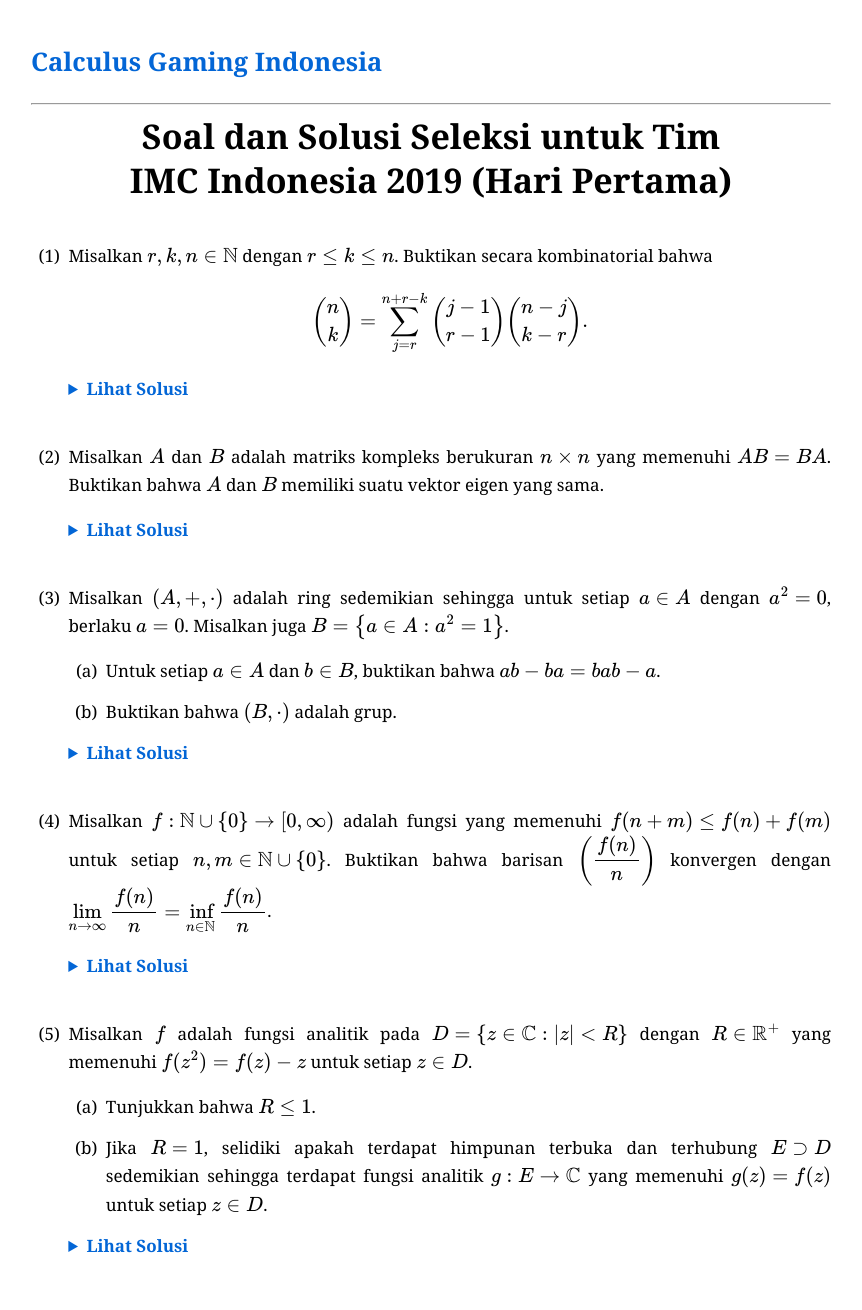
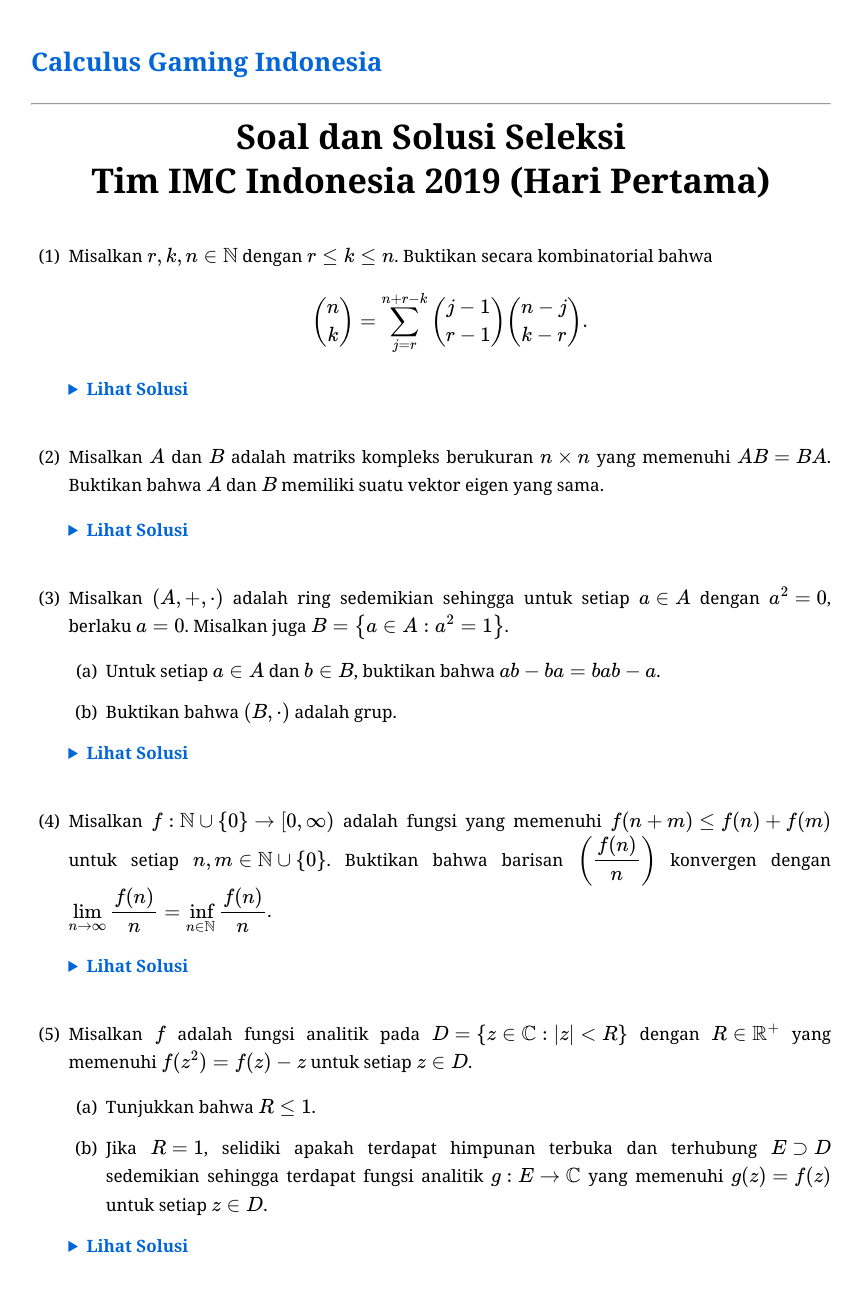
Before and after one commit to calculusgamingindonesia/calculusgamingindonesia.github.io, a Jekyll site: the page built from _posts/2026-07-02-sel-tim-imc-indo-19-1.md, in a window 1280 px wide. Shown: the whole page, without its empty margins (209-1071 px from the left). Built offline with Jekyll 4.4.1, drawn with Linux system fonts in a browser that asks for light colours; some web fonts are replaced.

Commit message:
Update 2026-07-02-sel-tim-imc-indo-19-1.md

```diff
--- a/_posts/2026-07-02-sel-tim-imc-indo-19-1.md
+++ b/_posts/2026-07-02-sel-tim-imc-indo-19-1.md
@@ -1,13 +1,13 @@
 ---
 layout: default
-title: "Soal dan Solusi Seleksi untuk Tim IMC Indonesia 2019 (Hari Pertama)"
+title: "Soal dan Solusi Seleksi Tim IMC Indonesia 2019 (Hari Pertama)"
 date: 2026-07-02
 category: soaldansolusi
 urutan: 201
 ---
 
 <div style="text-align: center; margin-bottom: 40px;">
-    <h1 style="margin: 0; line-height: 1.3;">Soal dan Solusi Seleksi untuk Tim <br> IMC Indonesia 2019 (Hari Pertama)</h1>
+    <h1 style="margin: 0; line-height: 1.3;">Soal dan Solusi Seleksi <br> Tim IMC Indonesia 2019 (Hari Pertama)</h1>
 </div>
 
 1. Misalkan $r, k, n\in\mathbb{N}$ dengan $r\leq k\leq n$. Buktikan secara kombinatorial bahwa
```
